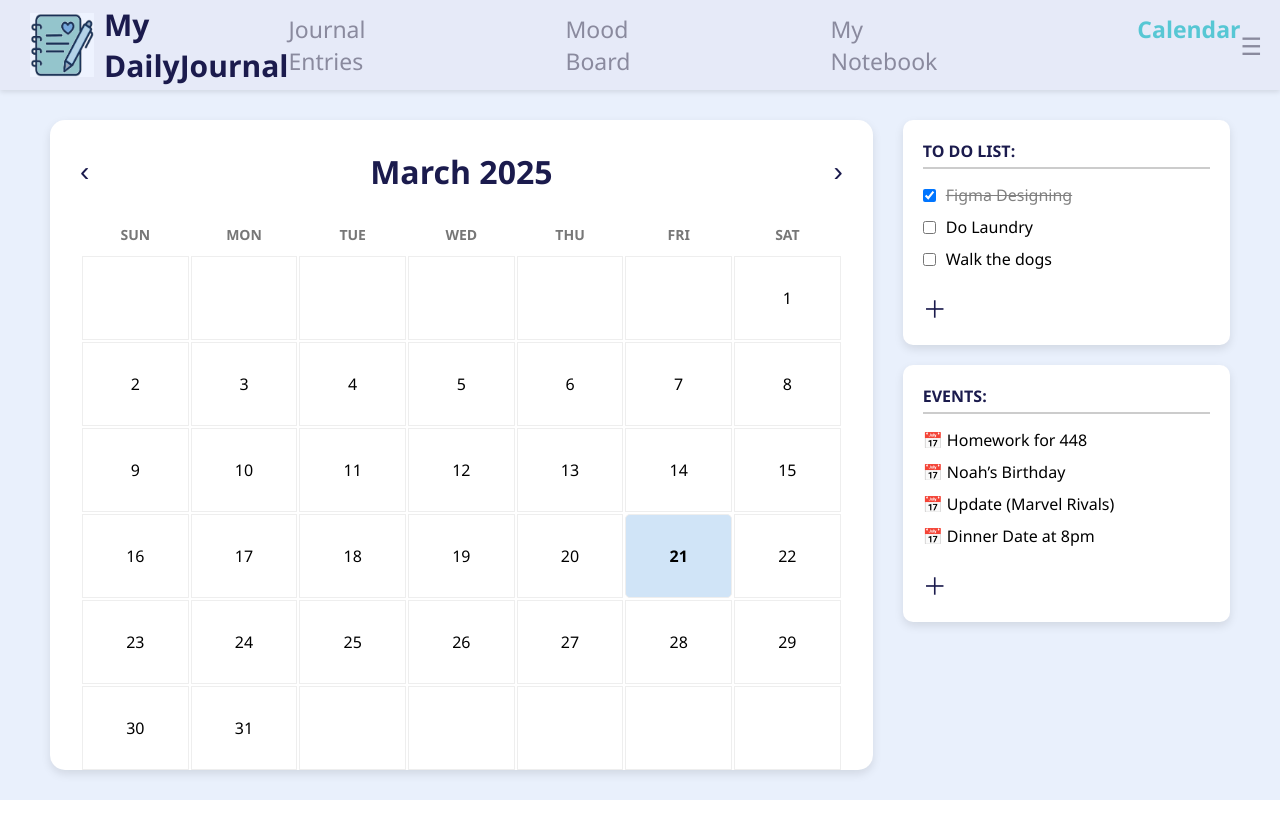
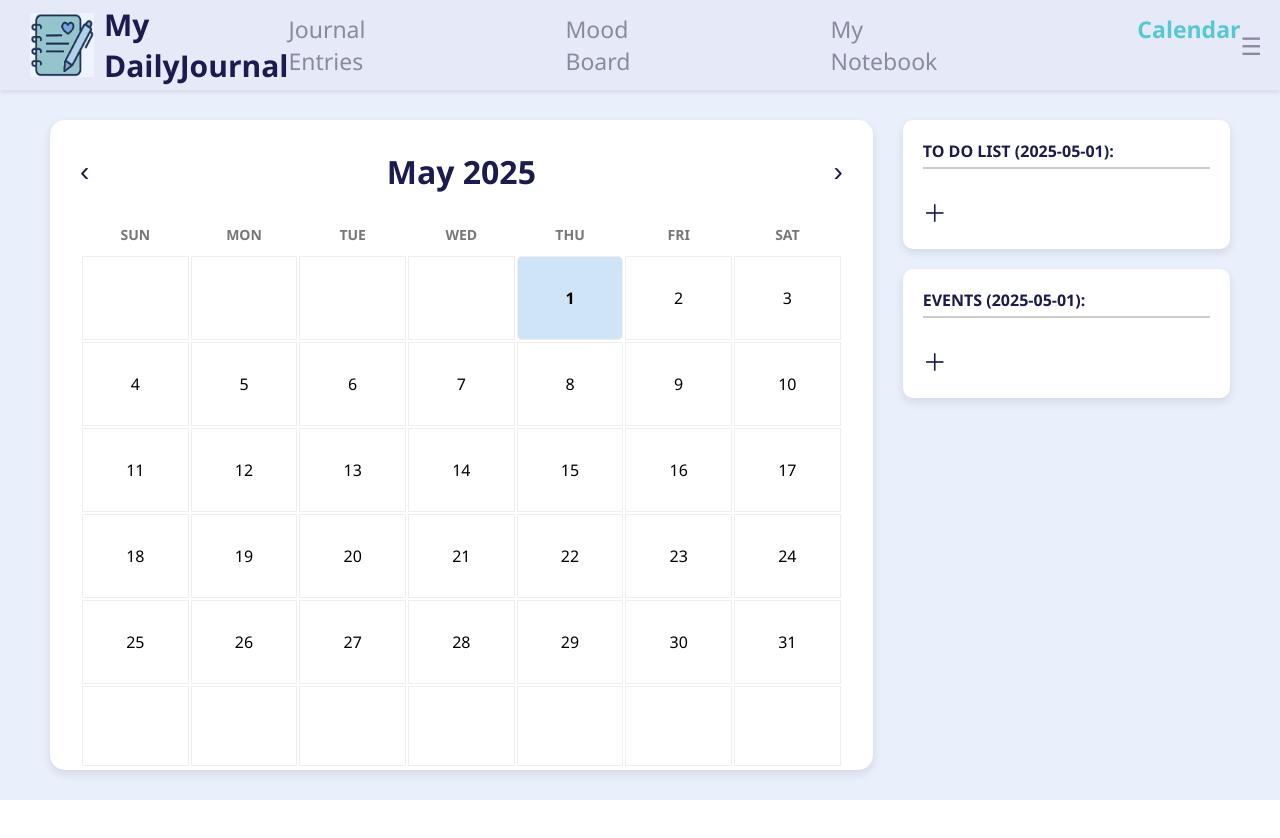
Before and after one commit to looksorn789/My-Daily-Journal, a React (Create React App) app in the folder my_daily_journal/: page /calendar in a window 1280 px wide. Shown: the top 838 px of the page. Built offline with nearby package versions, Linux system fonts and the light colour scheme.

Commit message:
Calendar feature is now working

```diff
--- a/my_daily_journal/src/Pages/Calendar.js
+++ b/my_daily_journal/src/Pages/Calendar.js
@@ -3,23 +3,65 @@ import Header from "../components/Header";
 import "../css/Calendar.css";
 
 function Calendar() {
-  const [todos, setTodos] = useState([
-    { task: "Figma Designing", completed: true },
-    { task: "Do Laundry", completed: false },
-    { task: "Walk the dogs", completed: false },
-  ]);
+  const [currentDate, setCurrentDate] = useState(new Date());
+  const [selectedDate, setSelectedDate] = useState(new Date());
+  const [todosByDate, setTodosByDate] = useState({});
+  const [eventsByDate, setEventsByDate] = useState({});
+  const [newTodo, setNewTodo] = useState("");
+  const [newEvent, setNewEvent] = useState("");
+  const [showTodoInput, setShowTodoInput] = useState(false);
+  const [showEventInput, setShowEventInput] = useState(false);
 
-  const [events] = useState([
-    "Homework for 448",
-    "Noah’s Birthday",
-    "Update (Marvel Rivals)",
-    "Dinner Date at 8pm",
-  ]);
+  // 🟢 DEFINE BEFORE USING IT
+  const formatDateKey = (dateObj) => {
+    return dateObj.toISOString().split('T')[0]; // e.g., "2025-03-12"
+  };
 
-  const toggleTodo = (index) => {
-    const updated = [...todos];
-    updated[index].completed = !updated[index].completed;
-    setTodos(updated);
+  const dateKey = formatDateKey(selectedDate);
+  const currentTodos = todosByDate[dateKey] || [];
+  const currentEvents = eventsByDate[dateKey] || [];
+
+  // Generate month name
+  const monthName = currentDate.toLocaleString("default", { month: "long" });
+  const year = currentDate.getFullYear();
+
+  const getDaysInMonth = (date) => {
+    const year = date.getFullYear();
+    const month = date.getMonth();
+    return new Date(year, month + 1, 0).getDate();
+  };
+
+  const generateCalendar = () => {
+    const daysInMonth = getDaysInMonth(currentDate);
+    const firstDay = new Date(currentDate.getFullYear(), currentDate.getMonth(), 1).getDay();
+
+    const calendar = [];
+    let day = 1;
+
+    for (let week = 0; week < 6; week++) {
+      const row = [];
+      for (let col = 0; col < 7; col++) {
+        if ((week === 0 && col < firstDay) || day > daysInMonth) {
+          row.push("");
+        } else {
+          row.push(day++);
+        }
+      }
+      calendar.push(row);
+    }
+    return calendar;
+  };
+
+  const nextMonth = () => {
+    const next = new Date(currentDate);
+    next.setMonth(currentDate.getMonth() + 1);
+    setCurrentDate(next);
+  };
+
+  const prevMonth = () => {
+    const prev = new Date(currentDate);
+    prev.setMonth(currentDate.getMonth() - 1);
+    setCurrentDate(prev);
   };
 
   return (
@@ -28,9 +70,9 @@ function Calendar() {
       <div className="calendar-container">
         <div className="calendar-section">
           <div className="calendar-header">
-            <button className="arrow">‹</button>
-            <h2>March 2025</h2>
-            <button className="arrow">›</button>
+            <button className="arrow" onClick={prevMonth}>‹</button>
+            <h2>{monthName} {year}</h2>
+            <button className="arrow" onClick={nextMonth}>›</button>
           </div>
           <table className="calendar-grid">
             <thead>
@@ -41,17 +83,26 @@ function Calendar() {
               </tr>
             </thead>
             <tbody>
-              {[
-                ["", "", "", "", "", "", 1],
-                [2, 3, 4, 5, 6, 7, 8],
-                [9, 10, 11, 12, 13, 14, 15],
-                [16, 17, 18, 19, 20, 21, 22],
-                [23, 24, 25, 26, 27, 28, 29],
-                [30, 31, "", "", "", "", ""],
-              ].map((week, i) => (
+              {generateCalendar().map((week, i) => (
                 <tr key={i}>
                   {week.map((day, j) => (
-                    <td key={j} className={day === 21 ? "highlight" : ""}>
+                    <td
+                      key={j}
+                      className={
+                        day &&
+                        day === selectedDate.getDate() &&
+                        currentDate.getMonth() === selectedDate.getMonth() &&
+                        currentDate.getFullYear() === selectedDate.getFullYear()
+                          ? "highlight"
+                          : ""
+                      }
+                      onClick={() => {
+                        if (day !== "") {
+                          const clickedDate = new Date(currentDate.getFullYear(), currentDate.getMonth(), day);
+                          setSelectedDate(clickedDate);
+                        }
+                      }}
+                    >
                       {day}
                     </td>
                   ))}
@@ -63,30 +114,74 @@ function Calendar() {
 
         <div className="sidebar-section">
           <div className="todo-box">
-            <h4>TO DO LIST:</h4>
+            <h4>TO DO LIST ({dateKey}):</h4>
             <ul>
-              {todos.map((todo, index) => (
+              {currentTodos.map((todo, index) => (
                 <li key={index} className={todo.completed ? "completed" : ""}>
                   <input
                     type="checkbox"
                     checked={todo.completed}
-                    onChange={() => toggleTodo(index)}
+                    onChange={() => {
+                      const updated = [...currentTodos];
+                      updated[index].completed = !updated[index].completed;
+                      setTodosByDate({ ...todosByDate, [dateKey]: updated });
+                    }}
                   />
                   {todo.task}
                 </li>
               ))}
             </ul>
-            <button className="plus-button">＋</button>
+            {showTodoInput && (
+              <input
+                type="text"
+                value={newTodo}
+                onChange={(e) => setNewTodo(e.target.value)}
+                onKeyDown={(e) => {
+                  if (e.key === "Enter") {
+                    if (newTodo.trim()) {
+                      const updated = { ...todosByDate };
+                      updated[dateKey] = [...(updated[dateKey] || []), { task: newTodo.trim(), completed: false }];
+                      setTodosByDate(updated);
+                    }
+                    setNewTodo("");
+                    setShowTodoInput(false);
+                  }
+                }}
+                placeholder="New task"
+                className="input-new-item"
+              />
+            )}
+            <button className="plus-button" onClick={() => setShowTodoInput(true)}>＋</button>
           </div>
 
           <div className="event-box">
-            <h4>EVENTS:</h4>
+            <h4>EVENTS ({dateKey}):</h4>
             <ul>
-              {events.map((event, index) => (
+              {currentEvents.map((event, index) => (
                 <li key={index}>📅 {event}</li>
               ))}
             </ul>
-            <button className="plus-button">＋</button>
+            {showEventInput && (
+              <input
+                type="text"
+                value={newEvent}
+                onChange={(e) => setNewEvent(e.target.value)}
+                onKeyDown={(e) => {
+                  if (e.key === "Enter") {
+                    if (newEvent.trim()) {
+                      const updated = { ...eventsByDate };
+                      updated[dateKey] = [...(updated[dateKey] || []), newEvent.trim()];
+                      setEventsByDate(updated);
+                    }
+                    setNewEvent("");
+                    setShowEventInput(false);
+                  }
+                }}
+                placeholder="New event"
+                className="input-new-item"
+              />
+            )}
+            <button className="plus-button" onClick={() => setShowEventInput(true)}>＋</button>
           </div>
         </div>
       </div>
--- a/my_daily_journal/src/Pages/Home.js
+++ b/my_daily_journal/src/Pages/Home.js
@@ -2,13 +2,23 @@ import "../css/Home.css";
 import Header from "../components/Header";
 
 function Home() {
-    return(
-        <div>
-        <Header />
-        <div>
-            <p> HELLO </p>
+  const userName = "Patrick"; // Replace with dynamic name from your auth if available
+
+  return (
+    <div className="home-page">
+      <Header />
+      <div className="home-content">
+        <div className="home-text">
+          <h1>Welcome back,</h1>
+          <h1><span className="user-name">({userName})</span>!</h1>
+          <h2>Ready to<br />Journal Today?</h2>
         </div>
+        <div className="home-image">
+          <img src="/images/Journal_Home.png" alt="Open journal illustration" />
         </div>
-    )
+      </div>
+    </div>
+  );
 }
+
 export default Home;
--- a/my_daily_journal/src/components/Header.js
+++ b/my_daily_journal/src/components/Header.js
@@ -29,10 +29,10 @@ const Header = () => {
 
   return (
     <header className="header">
-      <div className="logo-section">
+      <NavLink to="/home" className="logo-section">
         <img src="/images/notebook-icon.png" alt="Notebook Logo" className="logo" />
         <span className="app-name">My DailyJournal</span>
-      </div>
+      </NavLink>
 
       <nav className={`nav-links ${menuOpen ? "show" : ""}`}>
         <NavLink to="/journalentries" className={({ isActive }) => isActive ? "active" : ""}>Journal Entries</NavLink>
--- a/my_daily_journal/src/css/Calendar.css
+++ b/my_daily_journal/src/css/Calendar.css
@@ -117,3 +117,13 @@
   .calendar-section {
     width: 75%; /* increase if needed */
   }
+
+  .input-new-item {
+  width: 100%;
+  padding: 8px;
+  margin-top: 10px;
+  border: 1px solid #ccc;
+  border-radius: 6px;
+  font-size: 16px;
+  box-sizing: border-box;
+}
--- a/my_daily_journal/src/css/Header.css
+++ b/my_daily_journal/src/css/Header.css
@@ -27,6 +27,8 @@
   display: flex;
   align-items: center;
   gap: 10px;
+  text-decoration: none; /* remove underline */
+  color: inherit; /* keep text color */
 }
 
 .logo {
--- a/my_daily_journal/src/css/Home.css
+++ b/my_daily_journal/src/css/Home.css
@@ -0,0 +1,35 @@
+.home-page {
+  background-color: #f0f4ff; /* light pastel background */
+  min-height: 100vh;
+  font-family: 'Segoe UI', sans-serif;
+  padding-top: 90px;
+}
+
+.home-content {
+  display: flex;
+  justify-content: space-between;
+  align-items: center;
+  padding: 60px 80px;
+}
+
+.home-text h1 {
+  font-size: 48px;
+  color: #1b1b4d;
+  margin: 0;
+}
+
+.home-text h2 {
+  font-size: 36px;
+  color: #1b1b4d;
+  margin-top: 20px;
+}
+
+.user-name {
+  color: #999;
+  font-weight: normal;
+}
+
+.home-image img {
+  max-width: 500px;
+  height: auto;
+}
--- a/my_daily_journal/src/css/MyNotebook.css
+++ b/my_daily_journal/src/css/MyNotebook.css
@@ -126,7 +126,7 @@
   .nav-arrow {
     position: absolute;
     top: 50%;
-    font-size: 2rem;
+    font-size: 6rem;
     background: none;
     border: none;
     cursor: pointer;
```
Also changed, not shown: my_daily_journal/public/images/Journal_Home.png (added).
